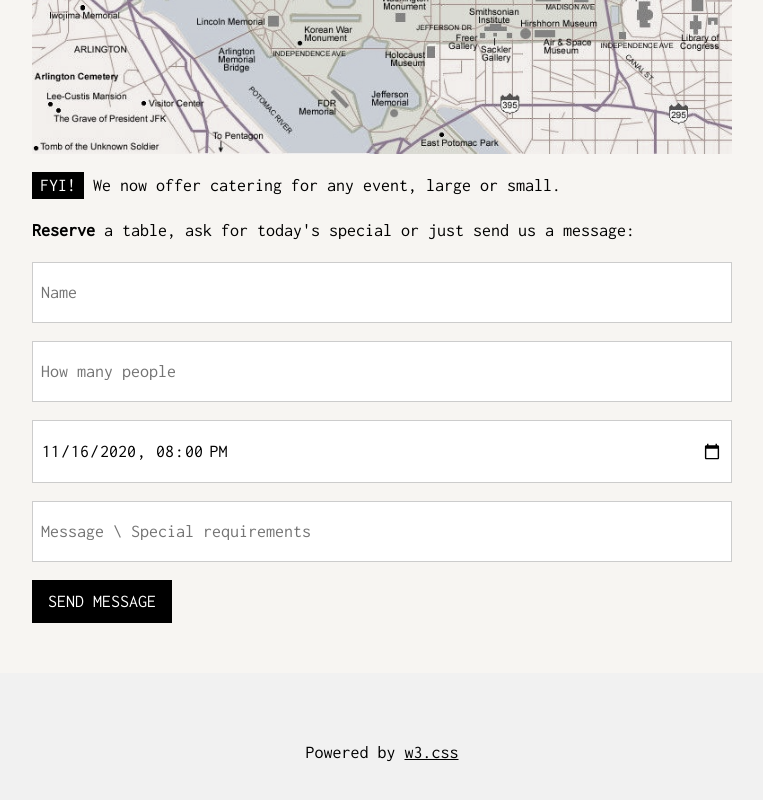
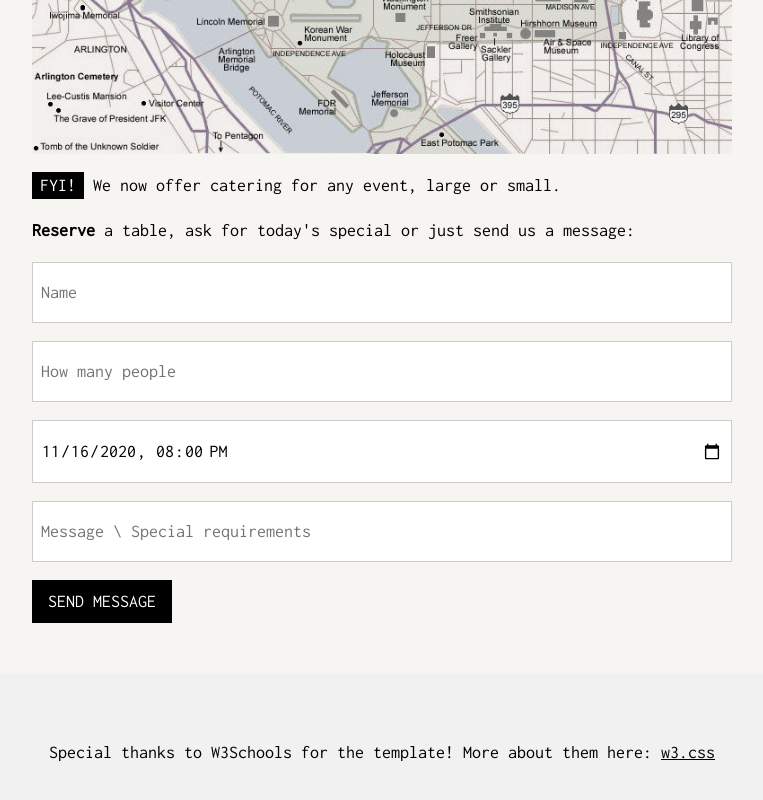
Before and after one commit to alialpert/alis-cafe, a plain HTML site: page index.html in a window 1280 px wide. Shown: the part 4321-5121 px from the top of the page, without its empty margins (258-1021 px from the left). Drawn offline with nearby package versions, Linux system fonts and the light colour scheme.

Commit message:
updated footer and title for tab

```diff
--- a/index.html
+++ b/index.html
@@ -1,6 +1,6 @@
 <!DOCTYPE html>
 <html>
-<title>W3.CSS Template</title>
+<title>Ali's Cafe</title>
 <meta charset="UTF-8">
 <meta name="viewport" content="width=device-width, initial-scale=1">
 <link rel="stylesheet" href="https://www.w3schools.com/w3css/4/w3.css">
@@ -157,7 +157,7 @@ body, html {
 
 <!-- Footer -->
 <footer class="w3-center w3-light-grey w3-padding-48 w3-large">
-  <p>Powered by <a href="https://www.w3schools.com/w3css/default.asp" title="W3.CSS" target="_blank" class="w3-hover-text-green">w3.css</a></p>
+  <p>Special thanks to W3Schools for the template! More about them here: <a href="https://www.w3schools.com/w3css/default.asp" title="W3.CSS" target="_blank" class="w3-hover-text-green">w3.css</a></p>
 </footer>
 
 <script>
```
